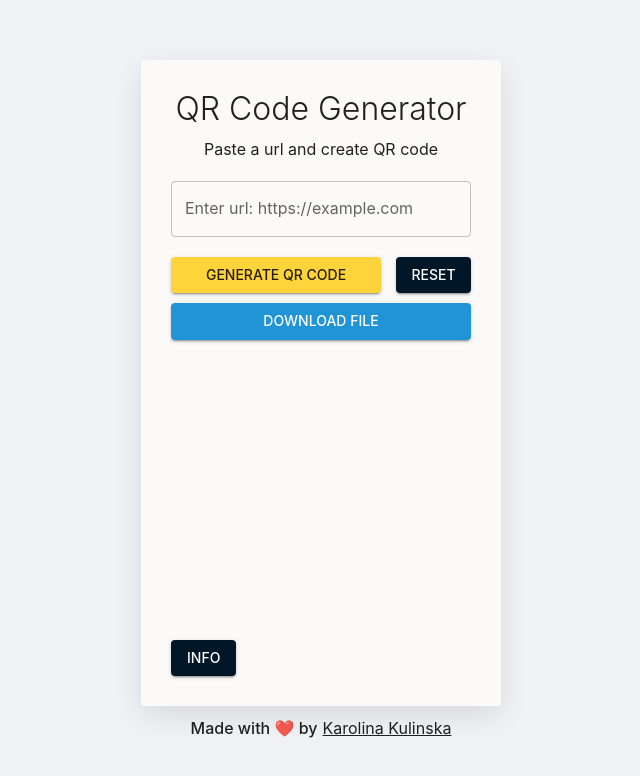
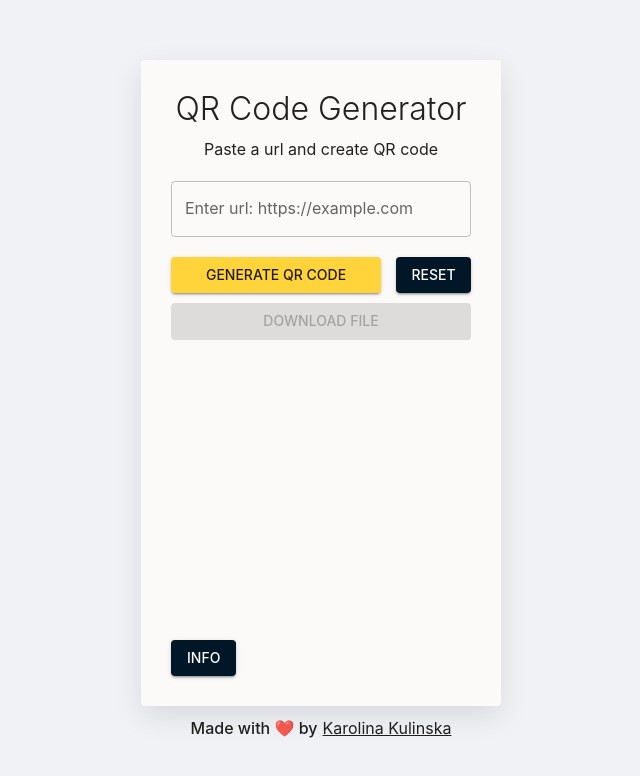
Before and after one commit to CarolinaFledgling/QR-code-generator-app, a React (Create React App) app: page / in a window 1280 px wide. Shown: the top 776 px of the page, without its empty margins (319-959 px from the left). Built offline with nearby package versions, Linux system fonts and the light colour scheme.

Commit message:
work on UX, disable btn download , when the qr code is ready we can use download btn

```diff
--- a/src/components/ButtonsGenerateResetDownload/ButtonsGenerateResetDownload.js
+++ b/src/components/ButtonsGenerateResetDownload/ButtonsGenerateResetDownload.js
@@ -4,13 +4,13 @@ import { Box, Button } from "@mui/material";
 //[TODO] to fix: when we enter url into input we are able to download an empty file png, solution after generating qr code and displaying
 // we should have the possibility to download file, not just when we write url
 
-function ButtonsGenerateResetDownload({ handleGenerateCode, handleResetBtn, handleDownloadFile }) {
+function ButtonsGenerateResetDownload({ handleGenerateCode, handleResetBtn, handleDownloadFile, isDisableBtn }) {
   return <>
     <Box sx={{ mt: "10px", display: "flex", flexDirection: { xs: 'column', md: 'row' }, justifyContent: "space-between" }}>
       <Button sx={{ mt: "10px", width: { xs: '100%', md: '70%' } }} color="secondary" variant="contained" onClick={handleGenerateCode}>Generate QR Code</Button>
       <Button sx={{ mt: "10px", width: { xs: '100%', md: '25%' } }} color="primary" variant="contained" onClick={handleResetBtn}>Reset</Button>
     </Box>
-    <Button onClick={handleDownloadFile} sx={{ mt: "10px", width: "100%" }} color="info" variant="contained">Download File</Button>
+    <Button disabled={isDisableBtn} onClick={handleDownloadFile} sx={{ mt: "10px", width: "100%" }} color="info" variant="contained">Download File</Button>
   </>;
 }
 export default ButtonsGenerateResetDownload;
--- a/src/components/Form/Form.js
+++ b/src/components/Form/Form.js
@@ -12,6 +12,7 @@ import PopoverButton from "../PopoverButton/PopoverButton";
 
 function Form() {
   const [url, setUrl] = useState('')
+  const [isDisableBtn, setIsDisableBtn] = useState(true)
   const [errors, setErrors] = useState({
     url: '',
   })
@@ -39,6 +40,7 @@ function Form() {
     QRCode.toCanvas(canvasElementRef.current, url)
       .then(url => {
         console.log(url)
+        setIsDisableBtn(false)
       })
       .catch(err => {
         console.error(err)
@@ -46,6 +48,7 @@ function Form() {
   }
 
   const handleResetBtn = () => {
+    setIsDisableBtn(true)
     console.log(url)
     setUrl('')
     setErrors({
@@ -98,6 +101,7 @@ function Form() {
           handleGenerateCode={handleGenerateCode}
           handleResetBtn={handleResetBtn}
           handleDownloadFile={handleDownloadFile}
+          isDisableBtn={isDisableBtn}
         />
       </form>
       <Canvas canvasElementRef={canvasElementRef} />
```
